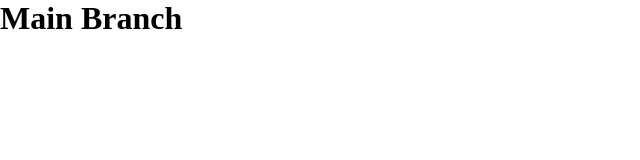
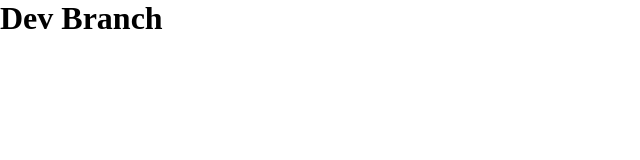
Before and after one commit to ArnoSahakyan/startup, a React (Vite) app: page / in a window 1280 px wide. Shown: the top 160 px of the page, without its empty margins (0-640 px from the left). Built offline with nearby package versions, Linux system fonts and the light colour scheme.

Commit message:
dev branch start

```diff
--- a/src/App.jsx
+++ b/src/App.jsx
@@ -4,7 +4,7 @@ function App() {
 
   return (
     <div className="App">
-      <h1>Main Branch</h1>
+      <h1>Dev Branch</h1>
     </div>
   )
 }
```
